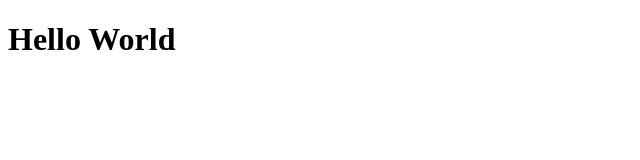
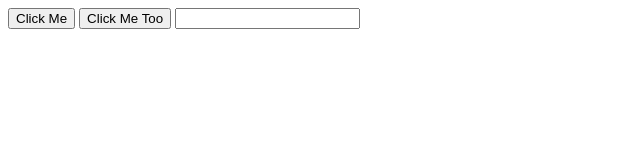
Before and after one commit to BradLFowler/101-onlineClothingStore, a plain HTML site: page index.html in a window 1280 px wide. Shown: the whole page, without its empty margins (0-640 px from the left). Drawn offline with Linux system fonts and the light colour scheme.

Commit message:
added some js

```diff
--- a/index.html
+++ b/index.html
@@ -8,7 +8,22 @@
 </head>
 <body>
 
-    <h1>Hello World</h1>
+    <button onclick="sayHello()";>Click Me</button>
+    <button onclick="sayHi();">Click Me Too</button>
+    <input value="" onkeyup="setValue(this.value)"/>
+
+    <script>
+        function sayHello(){ alert('Hello!') };
+        function sayHi(){ console.log('Hi') };
+
+        let usersInput;
+
+        function setValue(input) {
+        usersInput = input
+        console.log({input})
+    }
+
+      </script>
 
 </body>
 </html>
```
